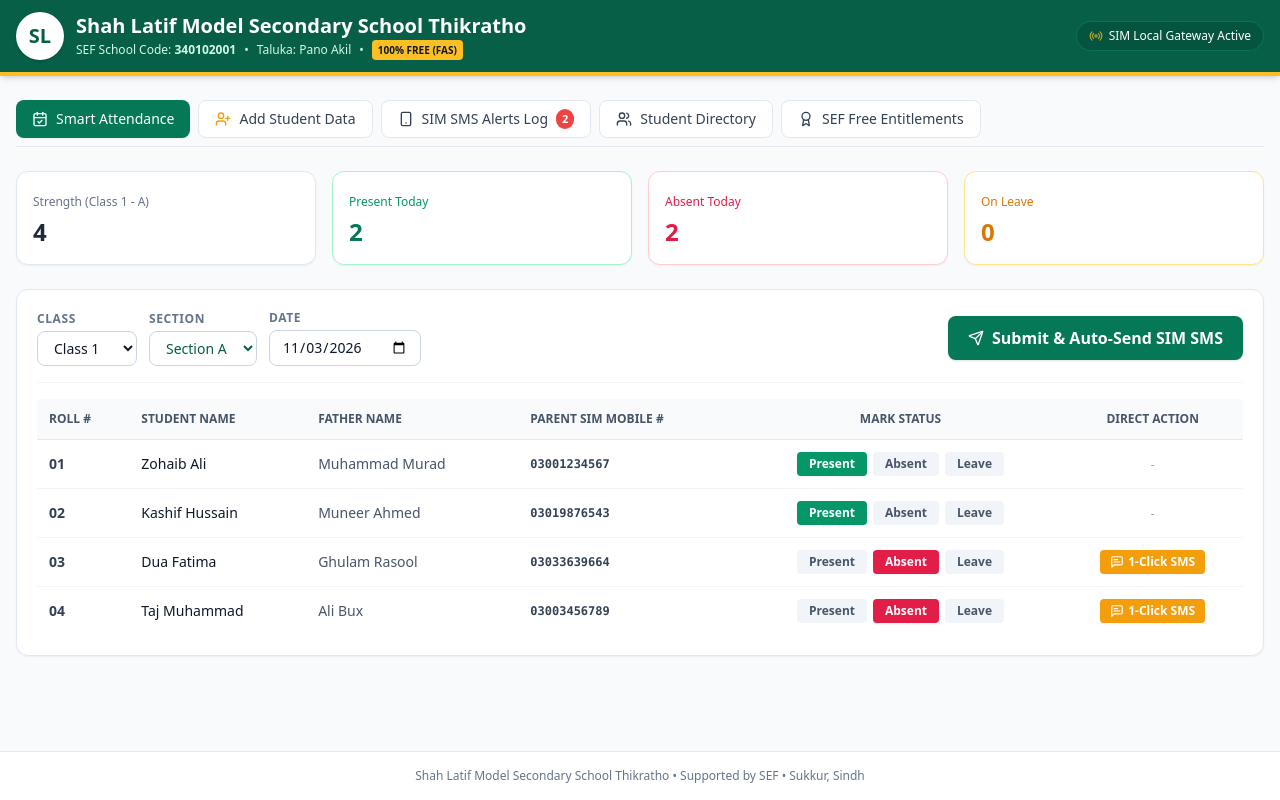
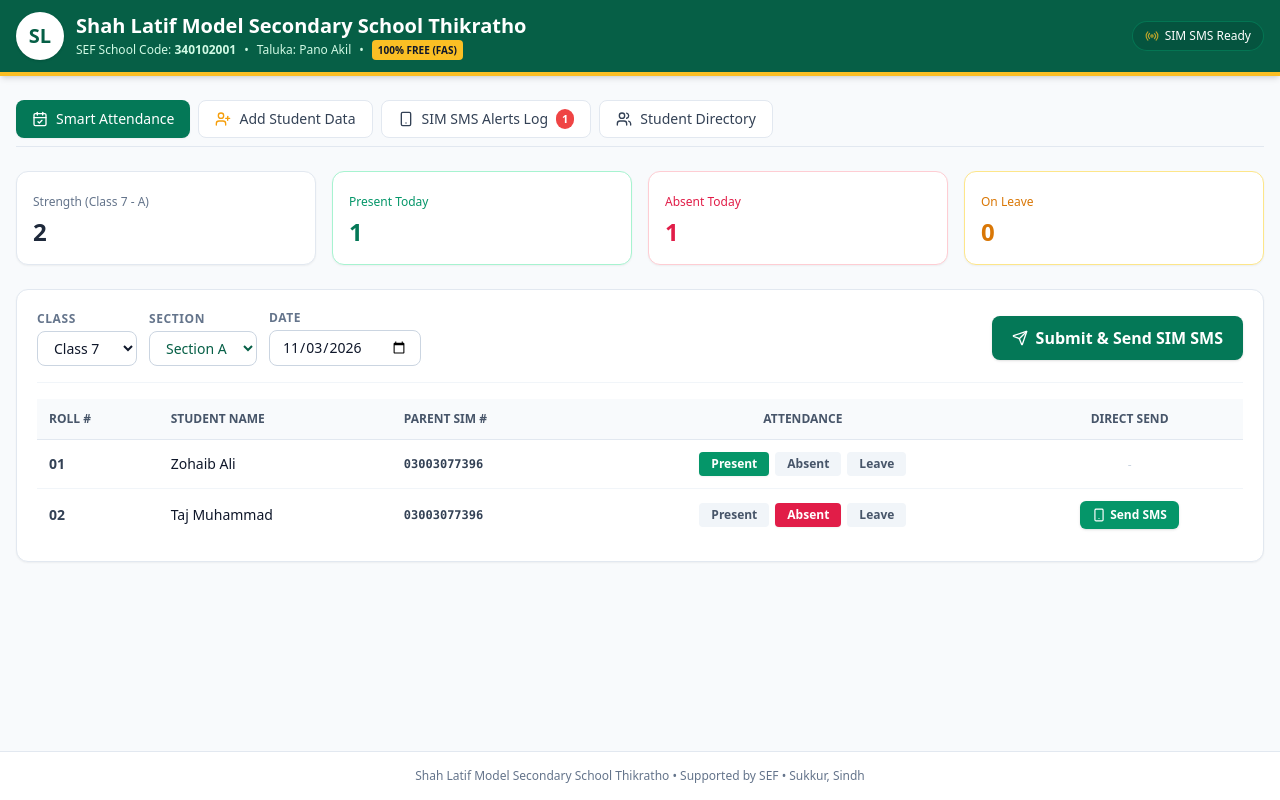
Before and after one commit to Amanbhatti786/slmss-thikratho, a React (Vite) app: page / in a window 1280 px wide. Built offline with nearby package versions, Linux system fonts and the light colour scheme.

Commit message:
Update App.tsx

```diff
--- a/src/App.tsx
+++ b/src/App.tsx
@@ -1,29 +1,25 @@
 import React, { useState } from 'react';
 import {
   Users, CalendarCheck, Award,
-  Send, BookOpen, ShieldCheck,
+  Send, ShieldCheck,
   CheckCircle2, Clock, Check, RefreshCw, UserPlus, Save,
-  Smartphone, Radio, MessageSquareText
+  Smartphone, Radio, ExternalLink
 } from 'lucide-react';
 
 export default function App() {
   const [activeTab, setActiveTab] = useState<'attendance' | 'students' | 'add_student' | 'alerts' | 'sef'>('attendance');
-  const [selectedClass, setSelectedClass] = useState('Class 1');
+  const [selectedClass, setSelectedClass] = useState('Class 7');
   const [selectedSection, setSelectedSection] = useState('A');
   const [attendanceDate, setAttendanceDate] = useState('2026-11-03');
   const [isSubmitting, setIsSubmitting] = useState(false);
   const [notificationStatus, setNotificationStatus] = useState<string | null>(null);
   const [studentAddedSuccess, setStudentAddedSuccess] = useState(false);
 
-  // Traccar Local Gateway Configuration
-  const GATEWAY_ENDPOINT = "http://10.147.183.143:8082";
-  const GATEWAY_LOCAL_TOKEN = "00f956f7-9a75-4f1e-93b2-6bbb636d1cfe";
-
   const [newStudent, setNewStudent] = useState({
     roll: '',
     name: '',
     father: '',
-    class: 'Class 1',
+    class: 'Class 7',
     section: 'A',
     mobile: ''
   });
@@ -36,26 +32,22 @@ export default function App() {
   const sectionsList = ['A', 'B', 'C', 'D', 'E', 'F'];
 
   const [students, setStudents] = useState([
-    { id: '1', roll: '01', name: 'Zohaib Ali', father: 'Muhammad Murad', class: 'Class 1', section: 'A', status: 'present', mobile: '03001234567' },
-    { id: '2', roll: '02', name: 'Kashif Hussain', father: 'Muneer Ahmed', class: 'Class 1', section: 'A', status: 'present', mobile: '03019876543' },
+    { id: '1', roll: '01', name: 'Zohaib Ali', father: 'Muhammad Murad', class: 'Class 7', section: 'A', status: 'present', mobile: '03003077396' },
+    { id: '2', roll: '02', name: 'Taj Muhammad', father: 'Ali Bux', class: 'Class 7', section: 'A', status: 'absent', mobile: '03003077396' },
     { id: '3', roll: '03', name: 'Dua Fatima', father: 'Ghulam Rasool', class: 'Class 1', section: 'A', status: 'absent', mobile: '03033639664' },
-    { id: '4', roll: '04', name: 'Taj Muhammad', father: 'Ali Bux', class: 'Class 1', section: 'A', status: 'absent', mobile: '03003456789' },
-    { id: '5', roll: '01', name: 'Abdul Rehman', father: 'Nazir Ahmed', class: 'Class 1', section: 'B', status: 'present', mobile: '03024567891' },
-    { id: '6', roll: '02', name: 'Mehwish', father: 'Ali Nawaz', class: 'Class 1', section: 'B', status: 'leave', mobile: '03051239874' },
-    { id: '7', roll: '01', name: 'Ali Raza', father: 'Shahid Ali', class: 'Katchi', section: 'A', status: 'present', mobile: '03009988771' },
+    { id: '4', roll: '01', name: 'Abdul Rehman', father: 'Nazir Ahmed', class: 'Class 1', section: 'B', status: 'present', mobile: '03024567891' },
   ]);
 
   const [logs, setLogs] = useState([
     {
       id: '1',
       name: 'Taj Muhammad',
-      roll: '04',
-      classSection: 'Class 1-A',
-      channel: 'SIM SMS Gateway',
-      mobile: '03003456789',
-      msgText: 'Muhtaram Walid, aapka bacha Taj Muhammad (Roll 04) aaj school se ghair-hazir hai. Shah Latif School Thikratho.',
-      status: 'Delivered',
-      time: '12:08 AM'
+      roll: '02',
+      classSection: 'Class 7-A',
+      mobile: '03003077396',
+      msgText: 'Muhtaram Walid, aapka bacha Taj Muhammad (Roll 02) aaj school se ghair-hazir hai. Shah Latif School Thikratho.',
+      status: 'Ready to Send',
+      time: '01:47 PM'
     }
   ]);
 
@@ -99,40 +91,22 @@ export default function App() {
     setTimeout(() => setStudentAddedSuccess(false), 3000);
   };
 
-  const triggerDirectSMS = (student: any) => {
-    const text = encodeURIComponent(
-      `Muhtaram Walid, aapka bacha ${student.name} (Roll ${student.roll}) aaj school se ghair-hazir hai. Shah Latif Model Secondary School Thikratho.`
-    );
-    window.open(`sms:${student.mobile}?body=${text}`, '_blank');
+  // Direct Mobile SMS Dispatch (Opens native SMS with filled body)
+  const sendSMSNative = (student: any) => {
+    const message = `Muhtaram Walid, aapka bacha ${student.name} (Roll ${student.roll}) aaj school se ghair-hazir hai. Shah Latif Model Secondary School Thikratho.`;
+    const cleanMobile = student.mobile.replace(/\s+/g, '');
+    window.location.href = `sms:${cleanMobile}?body=${encodeURIComponent(message)}`;
   };
 
-  // Direct Traccar Local Gateway Dispatcher
-  const submitAttendance = async () => {
+  // Submit and Trigger SMS
+  const submitAttendance = () => {
     setIsSubmitting(true);
-    setNotificationStatus("Gateway ke zariye SIM SMS dispatch ho rahe hain...");
-
     const absents = filteredStudents.filter(s => s.status === 'absent');
 
-    for (const s of absents) {
-      const messageContent = `Muhtaram Walid, aapka bacha ${s.name} (Roll ${s.roll}) aaj school se ghair-hazir hai. Shah Latif School Thikratho.`;
-
-      try {
-        // Direct Call to Traccar Local HTTP Service
-        await fetch(GATEWAY_ENDPOINT, {
-          method: 'POST',
-          mode: 'no-cors',
-          headers: {
-            'Authorization': GATEWAY_LOCAL_TOKEN,
-            'Content-Type': 'application/json'
-          },
-          body: JSON.stringify({
-            to: s.mobile,
-            message: messageContent
-          })
-        }).catch(() => null);
-      } catch (e) {
-        console.error(e);
-      }
+    if (absents.length === 0) {
+      setNotificationStatus(`Attendance save ho gayi! Koi bacha absent nahi hai.`);
+      setIsSubmitting(false);
+      return;
     }
 
     const newLogs = absents.map((s, idx) => ({
@@ -140,16 +114,20 @@ export default function App() {
       name: s.name,
       roll: s.roll,
       classSection: `${s.class}-${s.section}`,
-      channel: 'SIM SMS Gateway',
       mobile: s.mobile,
       msgText: `Muhtaram Walid, aapka bacha ${s.name} (Roll ${s.roll}) aaj school se ghair-hazir hai. Shah Latif School Thikratho.`,
-      status: 'Sent to SIM',
+      status: 'Dispatched',
       time: new Date().toLocaleTimeString([], { hour: '2-digit', minute: '2-digit' })
     }));
 
     setLogs(prev => [...newLogs, ...prev]);
     setIsSubmitting(false);
-    setNotificationStatus(`Attendance save ho gayi! ${absents.length} Absent student(s) ko SIM SMS trigger bhej diya gaya hai.`);
+    setNotificationStatus(`Attendance save ho gayi! ${absents.length} Absent student(s) ke SMS ready hain.`);
+
+    // Agar 1 bacha absent hai to foran SMS screen khol de
+    if (absents.length === 1) {
+      sendSMSNative(absents[0]);
+    }
   };
 
   const presentCount = filteredStudents.filter(s => s.status === 'present').length;
@@ -180,7 +158,7 @@ export default function App() {
           <div className="flex items-center gap-2">
             <span className="text-xs bg-emerald-900/60 px-3 py-1.5 rounded-full border border-emerald-600/50 flex items-center gap-1.5">
               <Radio className="w-3.5 h-3.5 text-amber-400 animate-pulse" />
-              SIM Local Gateway Active
+              SIM SMS Ready
             </span>
           </div>
         </div>
@@ -239,18 +217,6 @@ export default function App() {
           >
             <Users className="w-4 h-4" />
             Student Directory
-          </button>
-
-          <button
-            onClick={() => setActiveTab('sef')}
-            className={`px-4 py-2 rounded-lg font-medium text-sm flex items-center gap-2 transition ${
-              activeTab === 'sef'
-                ? 'bg-emerald-700 text-white shadow-sm'
-                : 'bg-white text-slate-700 hover:bg-slate-100 border border-slate-200'
-            }`}
-          >
-            <Award className="w-4 h-4" />
-            SEF Free Entitlements
           </button>
         </div>
 
@@ -320,17 +286,8 @@ export default function App() {
                   disabled={isSubmitting || filteredStudents.length === 0}
                   className="bg-emerald-700 hover:bg-emerald-800 text-white font-semibold px-5 py-2.5 rounded-lg shadow transition flex items-center gap-2 self-stretch md:self-auto justify-center disabled:opacity-50"
                 >
-                  {isSubmitting ? (
-                    <>
-                      <RefreshCw className="w-4 h-4 animate-spin" />
-                      Sending via Gateway...
-                    </>
-                  ) : (
-                    <>
                   <Send className="w-4 h-4" />
-                      Submit & Auto-Send SIM SMS
-                    </>
-                  )}
+                  Submit & Send SIM SMS
                 </button>
               </div>
 
@@ -341,22 +298,15 @@ export default function App() {
                 </div>
               )}
 
-              {filteredStudents.length === 0 ? (
-                <div className="text-center py-10 text-slate-400">
-                  <Users className="w-10 h-10 mx-auto mb-2 opacity-50" />
-                  <p className="text-sm">Is class aur section mein abhi koi student registered nahi hai.</p>
-                </div>
-              ) : (
               <div className="overflow-x-auto">
                 <table className="w-full text-left text-sm">
                   <thead className="bg-slate-50 text-slate-600 uppercase text-xs border-b border-slate-200">
                     <tr>
                       <th className="py-3 px-3">Roll #</th>
                       <th className="py-3 px-3">Student Name</th>
-                        <th className="py-3 px-3">Father Name</th>
-                        <th className="py-3 px-3">Parent SIM Mobile #</th>
-                        <th className="py-3 px-3 text-center">Mark Status</th>
-                        <th className="py-3 px-3 text-center">Direct Action</th>
+                      <th className="py-3 px-3">Parent SIM #</th>
+                      <th className="py-3 px-3 text-center">Attendance</th>
+                      <th className="py-3 px-3 text-center">Direct Send</th>
                     </tr>
                   </thead>
                   <tbody className="divide-y divide-slate-100">
@@ -364,7 +314,6 @@ export default function App() {
                       <tr key={student.id} className="hover:bg-slate-50 transition">
                         <td className="py-3 px-3 font-semibold text-slate-700">{student.roll}</td>
                         <td className="py-3 px-3 font-medium text-slate-900">{student.name}</td>
-                          <td className="py-3 px-3 text-slate-600">{student.father}</td>
                         <td className="py-3 px-3 text-slate-700 font-mono text-xs font-semibold">{student.mobile}</td>
                         <td className="py-3 px-3">
                           <div className="flex justify-center gap-1.5">
@@ -403,14 +352,14 @@ export default function App() {
                         <td className="py-3 px-3 text-center">
                           {student.status === 'absent' ? (
                             <button
-                                onClick={() => triggerDirectSMS(student)}
-                                className="inline-flex items-center gap-1 bg-amber-500 hover:bg-amber-600 text-white text-xs font-bold px-2.5 py-1 rounded shadow-sm transition"
+                              onClick={() => sendSMSNative(student)}
+                              className="inline-flex items-center gap-1 bg-emerald-600 hover:bg-emerald-700 text-white text-xs font-bold px-3 py-1.5 rounded-md shadow transition"
                             >
-                                <MessageSquareText className="w-3.5 h-3.5" />
-                                1-Click SMS
+                              <Smartphone className="w-3.5 h-3.5" />
+                              Send SMS
                             </button>
                           ) : (
-                              <span className="text-slate-400 text-xs">-</span>
+                            <span className="text-slate-300 text-xs">-</span>
                           )}
                         </td>
                       </tr>
@@ -418,34 +367,25 @@ export default function App() {
                   </tbody>
                 </table>
               </div>
-              )}
             </div>
           </div>
         )}
 
         {activeTab === 'alerts' && (
           <div className="bg-white rounded-xl shadow-sm border border-slate-200 p-5 flex flex-col gap-4">
-            <div className="flex flex-col sm:flex-row justify-between items-start sm:items-center gap-2">
-              <div>
             <h2 className="text-base font-bold text-slate-800 flex items-center gap-2">
               <Smartphone className="w-5 h-5 text-emerald-700" />
               Parent Attendance SIM SMS Dispatch Logs
             </h2>
-                <p className="text-xs text-slate-500 mt-0.5">
-                  Local HTTP Gateway: {GATEWAY_ENDPOINT}
-                </p>
-              </div>
-            </div>
-
             <div className="overflow-x-auto mt-2">
               <table className="w-full text-left text-sm">
                 <thead className="bg-slate-50 text-slate-600 uppercase text-xs border-b border-slate-200">
                   <tr>
                     <th className="py-3 px-3">Time</th>
                     <th className="py-3 px-3">Student Name</th>
-                    <th className="py-3 px-3">Class & Section</th>
+                    <th className="py-3 px-3">Class</th>
                     <th className="py-3 px-3">Parent SIM #</th>
-                    <th className="py-3 px-3">Delivery Status</th>
+                    <th className="py-3 px-3">Status</th>
                   </tr>
                 </thead>
                 <tbody className="divide-y divide-slate-100">
@@ -455,9 +395,9 @@ export default function App() {
                         <Clock className="w-3.5 h-3.5" />
                         {log.time}
                       </td>
-                      <td className="py-3 px-3 font-medium text-slate-800">{log.name} (Roll #{log.roll})</td>
+                      <td className="py-3 px-3 font-medium text-slate-800">{log.name}</td>
                       <td className="py-3 px-3 font-semibold text-xs text-emerald-800">{log.classSection}</td>
-                      <td className="py-3 px-3 font-mono text-xs text-slate-700 font-semibold">{log.mobile}</td>
+                      <td className="py-3 px-3 font-mono text-xs text-slate-700">{log.mobile}</td>
                       <td className="py-3 px-3">
                         <span className="inline-flex items-center gap-1 text-xs font-semibold text-emerald-700 bg-emerald-50 border border-emerald-200 px-2.5 py-0.5 rounded-full">
                           <Check className="w-3 h-3" />
@@ -478,13 +418,11 @@ export default function App() {
               <UserPlus className="w-5 h-5 text-emerald-700" />
               Add New Student
             </h2>
-
             {studentAddedSuccess && (
               <div className="mb-4 p-3 bg-emerald-50 border border-emerald-200 text-emerald-800 rounded-lg text-sm">
                 Student kamyabi se add ho gaya hai!
               </div>
             )}
-
             <form onSubmit={handleAddStudent} className="space-y-4">
               <div className="grid grid-cols-1 sm:grid-cols-2 gap-4">
                 <div>
@@ -499,7 +437,6 @@ export default function App() {
                     ))}
                   </select>
                 </div>
-
                 <div>
                   <label className="block text-xs font-semibold text-slate-600 uppercase mb-1">Section</label>
                   <select
@@ -513,7 +450,6 @@ export default function App() {
                   </select>
                 </div>
               </div>
-
               <div className="grid grid-cols-1 sm:grid-cols-2 gap-4">
                 <div>
                   <label className="block text-xs font-semibold text-slate-600 uppercase mb-1">Roll Number</label>
@@ -525,7 +461,6 @@ export default function App() {
                     required
                   />
                 </div>
-
                 <div>
                   <label className="block text-xs font-semibold text-slate-600 uppercase mb-1">Parent SIM Mobile Number</label>
                   <input
@@ -537,7 +472,6 @@ export default function App() {
                   />
                 </div>
               </div>
-
               <div>
                 <label className="block text-xs font-semibold text-slate-600 uppercase mb-1">Student Full Name</label>
                 <input
@@ -548,18 +482,6 @@ export default function App() {
                   required
                 />
               </div>
-
-              <div>
-                <label className="block text-xs font-semibold text-slate-600 uppercase mb-1">Father Name</label>
-                <input
-                  type="text"
-                  value={newStudent.father}
-                  onChange={(e) => setNewStudent({ ...newStudent, father: e.target.value })}
-                  className="w-full border border-slate-300 rounded-lg px-3 py-2 text-sm focus:ring-2 focus:ring-emerald-500 outline-none"
-                  required
-                />
-              </div>
-
               <button
                 type="submit"
                 className="w-full bg-emerald-700 hover:bg-emerald-800 text-white font-semibold py-2.5 rounded-lg shadow transition flex items-center justify-center gap-2 mt-4"
@@ -589,13 +511,6 @@ export default function App() {
             </div>
           </div>
         )}
-
-        {activeTab === 'sef' && (
-          <div className="bg-white rounded-xl shadow-sm border border-slate-200 p-5 flex flex-col gap-4">
-            <h2 className="text-base font-bold text-slate-800">SEF FAS Free Entitlements</h2>
-            <p className="text-xs text-slate-500">Shah Latif Model Secondary School Thikratho (Code: 340102001)</p>
-          </div>
-        )}
       </div>
 
       <footer className="bg-white border-t border-slate-200 py-4 text-center text-xs text-slate-500">
```
Lines whose indentation alone changed are shown as unchanged.
